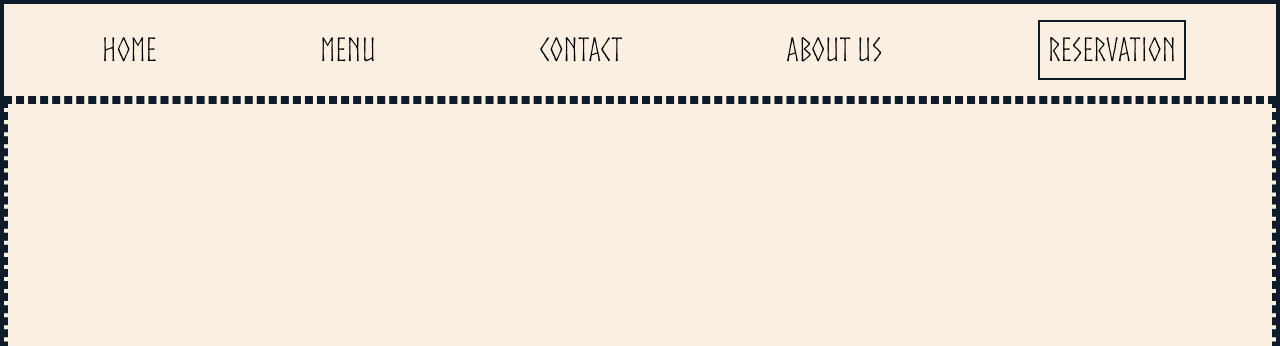
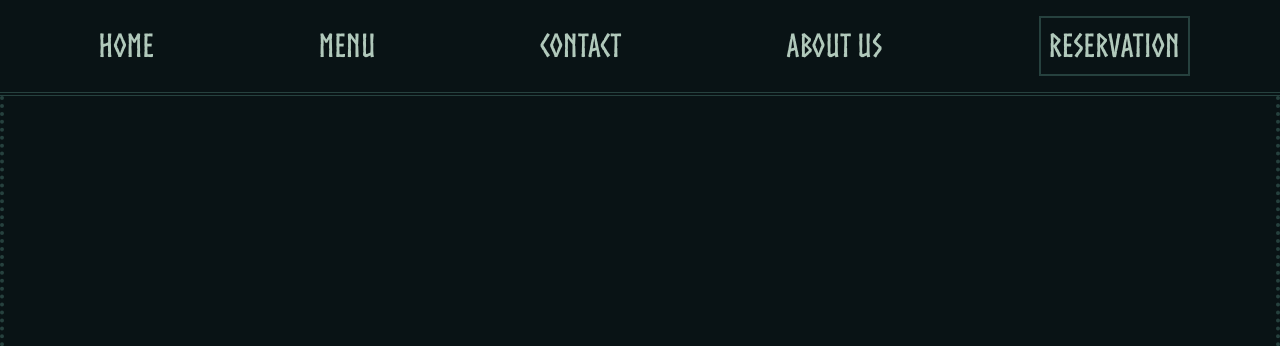
Before and after one commit to pier-rot/odin-restaurant-page, a website built with webpack: page src/template.html in a window 1280 px wide. Shown: the top 346 px of the page. Built offline with nearby package versions, Linux system fonts and the light colour scheme.

Commit message:
Change color palette and borders

```diff
--- a/src/styles.css
+++ b/src/styles.css
@@ -86,18 +86,18 @@ h6 {
     --norse-bold: "Norse Bold", system-ui, -apple-system, BlinkMacSystemFont, 'Segoe UI', Roboto, Oxygen, Ubuntu, Cantarell, 'Open Sans', 'Helvetica Neue', sans-serif;
     --norse: "Norse", system-ui, -apple-system, BlinkMacSystemFont, 'Segoe UI', Roboto, Oxygen, Ubuntu, Cantarell, 'Open Sans', 'Helvetica Neue', sans-serif;
     font-family: var(--norse);
-    --bcg: #faefe0;
-    --hl-bgc: #778da9;
-    --text-color: #1b263b;
-    --border-color-1: #0d1b2a;
-    --secondary: #415a77;
+    --bcg: #091315;
+    --hl-bgc: #446262;
+    --text-color: #b1c9bb;
+    --border-color-1: #26413e;
+    --secondary: #152827;
 
 
     background-color: var(--bcg);
+    color: var(--text-color);
 }
 
 body {
-  border: var(--border-color-1) solid 4px;
   height: 100vh;
   width: 100vw;
   display: flex;
@@ -112,7 +112,7 @@ header {
 }
 
 nav {
-    border-bottom: dashed var(--border-color-1) 4px;
+    border-bottom: double var(--border-color-1) 4px;
     display: flex;
     justify-content: space-around;
     align-items: center;
@@ -124,9 +124,11 @@ nav {
 button {
   background: none;
   border: none;
+  color: inherit;
   font-size: 1.25rem;
   padding: 0.25rem 0.5rem;
   font-size: 2rem;
+  font-family: var(--norse-bold);
 
 }
 
@@ -141,7 +143,8 @@ button {
 /* Common styling for content */
 
 #content {
-  border: dashed var(--border-color-1) 4px;
+  border: dotted var(--border-color-1) 4px;
+  border-top: none;
   flex: 1;
   display: flex;
 }
```
